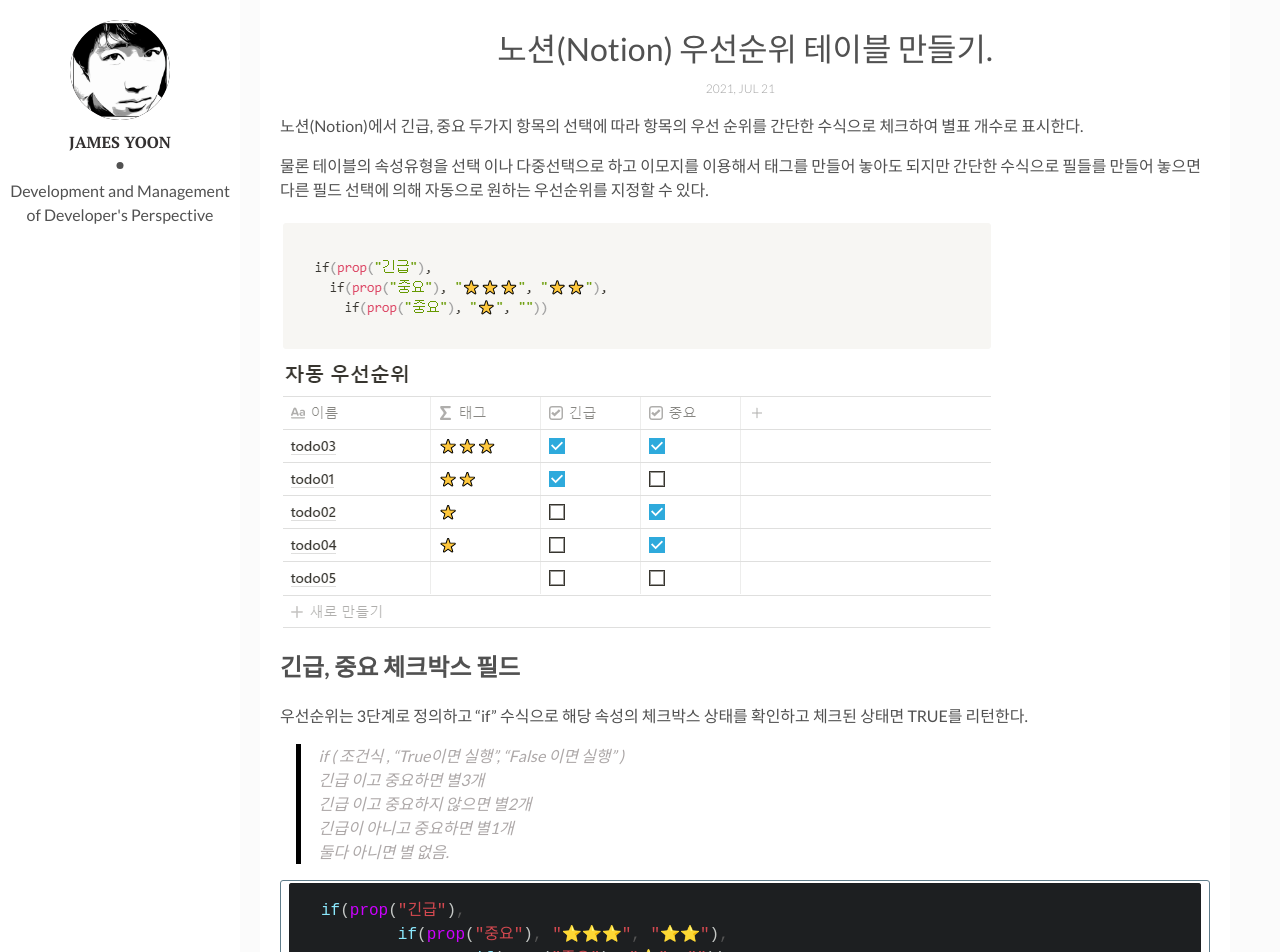
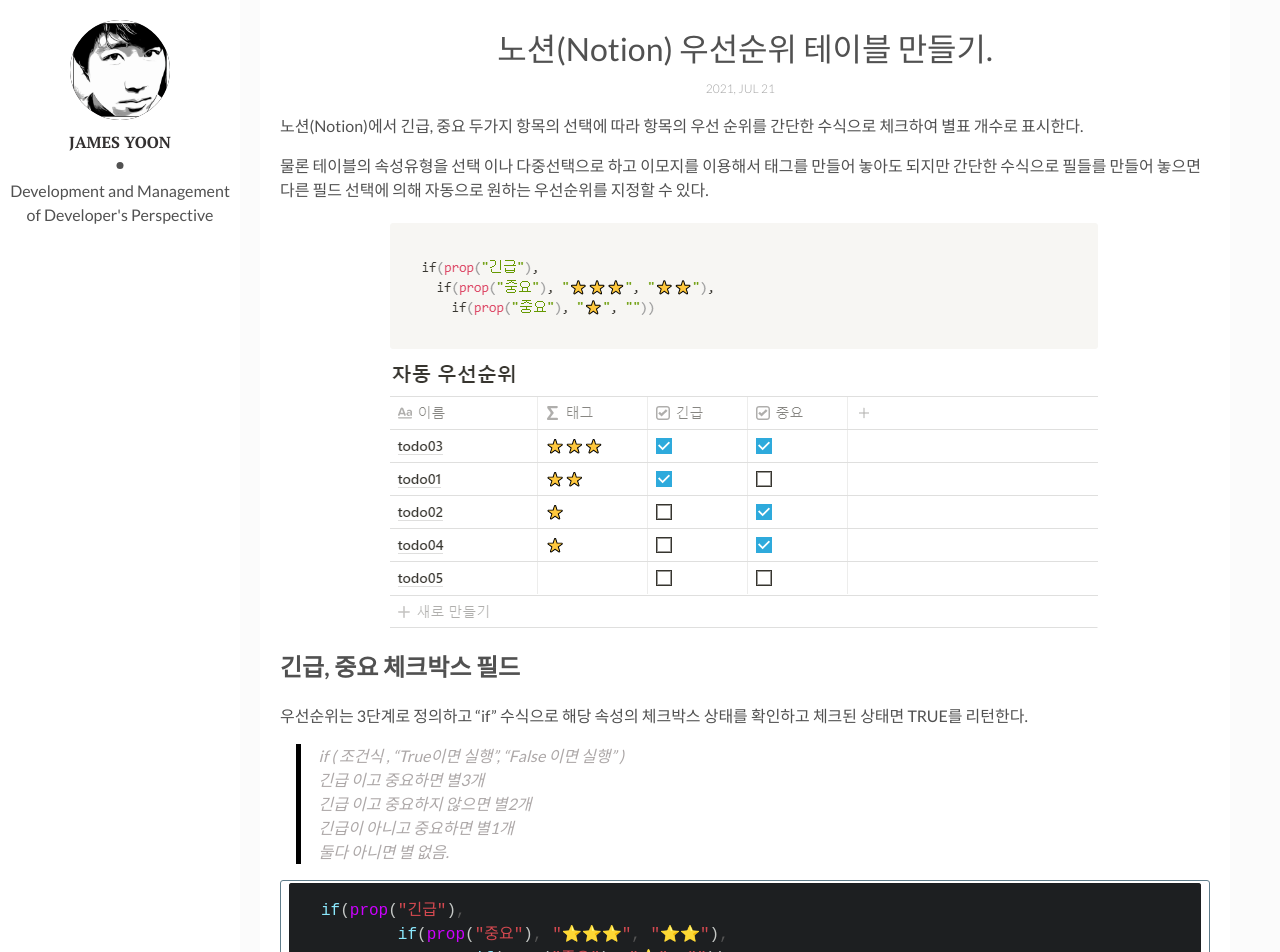
Before and after one commit to butteryoon/butteryoon.github.io, a Jekyll site: the page built from _posts/2021-02-07-notion_Prioritize_Tasks.md, in a window 1280 px wide and 1400 px high, scrolled down 522 px. Shown: the top 952 px of the window. Built offline with Jekyll 4.4.1, drawn with Linux system fonts in a browser that asks for light colours; comment, search, counter and statistics services are not loaded.

Commit message:
image align center

```diff
--- a/_posts/2021-02-07-notion_Prioritize_Tasks.md
+++ b/_posts/2021-02-07-notion_Prioritize_Tasks.md
@@ -36,8 +36,8 @@
 
 우선순위 필드를 생성하는 과정을 정리.
 
-<iframe width="560" height="315" src="https://www.youtube.com/embed/kQ1AZA61hfA" frameborder="0" allow="accelerometer; autoplay; clipboard-write; encrypted-media; gyroscope; picture-in-picture" allowfullscreen></iframe>
 
+ {% youtube "https://www.youtube.com/watch?v=kQ1AZA61hfA" %}
 
 ## 참고 URL
 - [Notion Formulas: Prioritize Tasks Automatically](https://www.notion.vip/notion-formulas-prioritize-tasks-automatically/){:target="_blank"}
--- a/assets/css/main.css
+++ b/assets/css/main.css
@@ -695,7 +695,7 @@
 
 /* Literal.String.Doc */
 .highlight .s2 {
-  color: #c30;
+  color: #cad900;
 }
 
 /* Literal.String.Double */
@@ -725,7 +725,7 @@
 
 /* Literal.String.Regex */
 .highlight .s1 {
-  color: #c30;
+  color: #34b106;
 }
 
 /* Literal.String.Single */
@@ -790,7 +790,9 @@
 img {
   max-width: 100%;
   vertical-align: middle;
-  display: inline-block;
+  display: block;
+  margin-left: auto;
+  margin-right: auto;
 }
 
 img + em {
```
